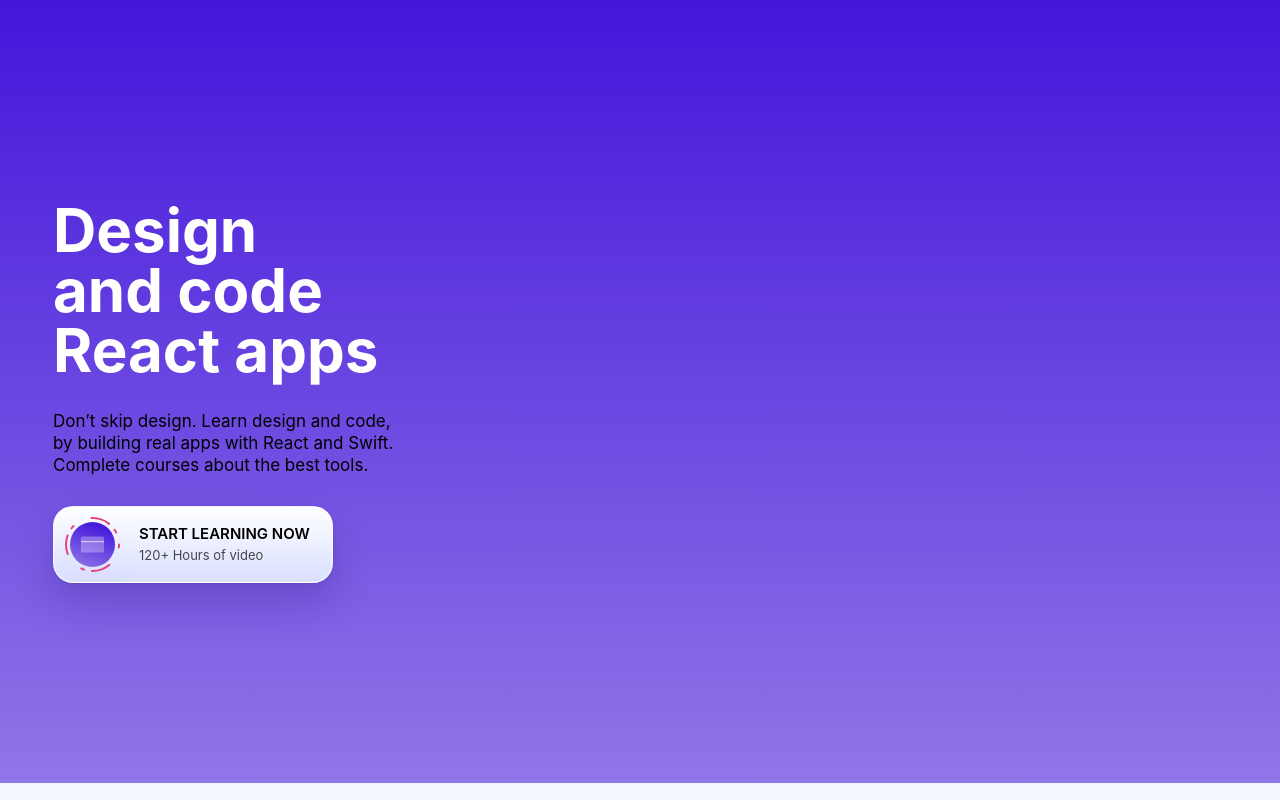
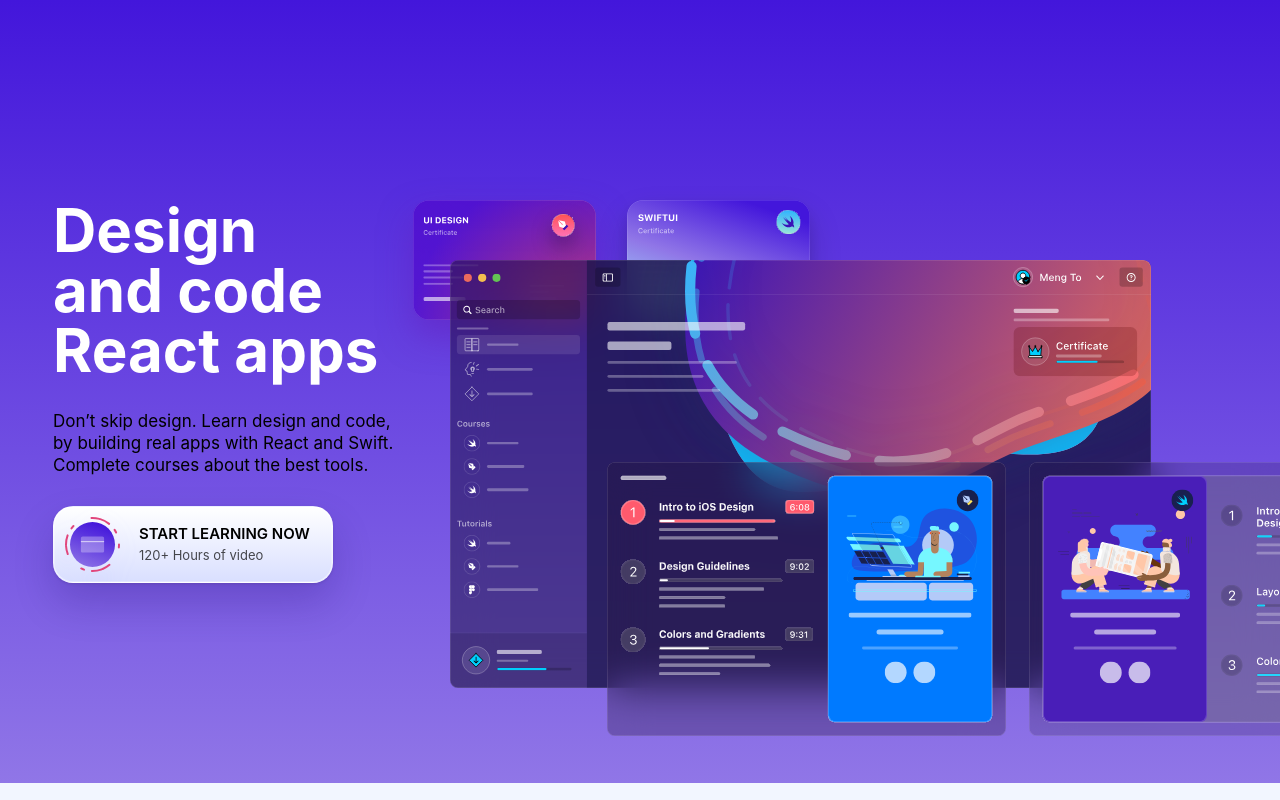
Before and after one commit to SisifoDev/sisifodev-webapp, a Gatsby site: page / in a window 1280 px wide. Built offline with nearby package versions, Linux system fonts and the light colour scheme; Gatsby itself is replaced by a stand-in of ours.

Commit message:
Wrapper images

```diff
--- /dev/null
+++ b/src/components/animations/MockupAnimation.js
@@ -0,0 +1,109 @@
+import React from "react";
+import styled from "styled-components";
+
+const MockupAnimation = () => {
+  return (
+    <Wrapper>
+      <div className="mockup1" />
+      <div className="mockup2" />
+      <div className="mockup3" />
+      <div className="mockup4" />
+      <div className="mockup5" />
+    </Wrapper>
+  );
+};
+
+export default MockupAnimation;
+
+const Wrapper = styled.div`
+  position: relative;
+
+  .mockup1 {
+    position: absolute;
+    width: 183px;
+    height: 120px;
+    left: 0px;
+    top: 0px;
+
+    background: url("/images/animations/mockup1.svg"),
+      radial-gradient(
+        218.51% 281.09% at 100% 100%,
+        rgba(253, 63, 51, 0.6) 0%,
+        rgba(76, 0, 200, 0.6) 45.83%,
+        rgba(76, 0, 200, 0.6) 100%
+      );
+    box-shadow: 0px 16.3881px 32.7761px rgba(99, 30, 187, 0.5),
+      inset 0px 0px 0px 0.5px rgba(255, 255, 255, 0.2);
+    backdrop-filter: blur(21.8507px);
+    /* Note: backdrop-filter has minimal browser support */
+
+    border-radius: 16px;
+  }
+
+  .mockup2 {
+    position: absolute;
+    width: 183px;
+    height: 120px;
+    left: 214px;
+    top: 0px;
+
+    background: url("/images/animations/mockup2.svg"),
+      linear-gradient(
+        198.85deg,
+        #4316db 12.72%,
+        #9076e7 54.49%,
+        #a2eeff 100.01%
+      );
+    box-shadow: 0px 8.19119px 16.3824px rgba(0, 0, 0, 0.1),
+      0px 16.3824px 32.7648px rgba(0, 0, 0, 0.15),
+      inset 0px 0px 0px 0.5px rgba(255, 255, 255, 0.2);
+    backdrop-filter: blur(21.8432px);
+    /* Note: backdrop-filter has minimal browser support */
+
+    border-radius: 16px;
+  }
+
+  .mockup3 {
+    position: absolute;
+    width: 701px;
+    height: 428px;
+    left: 37px;
+    top: 60px;
+
+    background: url("/images/animations/mockup3.svg"), rgba(23, 12, 61, 0.5);
+    box-shadow: inset 0px 0px 0px 0.5px rgba(255, 255, 255, 0.2);
+    backdrop-filter: blur(20px);
+    /* Note: backdrop-filter has minimal browser support */
+
+    border-radius: 8px;
+  }
+
+  .mockup4 {
+    position: absolute;
+    width: 399px;
+    height: 274px;
+    left: 194px;
+    top: 262px;
+
+    background: url("/images/animations/mockup4.svg"), rgba(39, 20, 62, 0.3);
+    box-shadow: inset 0px 0px 0px 0.5px rgba(255, 255, 255, 0.2);
+    backdrop-filter: blur(20px);
+    /* Note: backdrop-filter has minimal browser support */
+
+    border-radius: 8px;
+  }
+  .mockup5 {
+    position: absolute;
+    width: 412px;
+    height: 274px;
+    left: 616px;
+    top: 262px;
+
+    background: url("/images/animations/mockup5.svg"), rgba(39, 20, 62, 0.2);
+    box-shadow: inset 0px 0px 0px 0.5px rgba(255, 255, 255, 0.2);
+    backdrop-filter: blur(20px);
+    /* Note: backdrop-filter has minimal browser support */
+
+    border-radius: 8px;
+  }
+`;
--- a/src/components/sections/HeroSection.js
+++ b/src/components/sections/HeroSection.js
@@ -3,6 +3,7 @@
 import { H1, MediumText } from "../styles/TextStyles";
 import { themes } from "../styles/ColorStyles";
 import PurchaseButton from "../buttons/PurchaseButton";
+import MockupAnimation from "../animations/MockupAnimation";
 
 function HeroSection() {
   return (
@@ -22,6 +23,7 @@
             subtitle="120+ Hours of video"
           />
         </TextWrapper>
+        <MockupAnimation />
       </ContentWrapper>
     </Wrapper>
   );
@@ -31,12 +33,15 @@
 
 const Wrapper = styled.div`
   background: linear-gradient(180deg, #4316db 0%, #9076e7 100%);
+  overflow: hidden;
 `;
 
 const ContentWrapper = styled.div`
   max-width: 1234px;
   margin: 0 auto;
   padding: 200px 30px;
+  display: grid;
+  grid-template-columns: 360px auto;
 `;
 
 const TextWrapper = styled.div`
```
